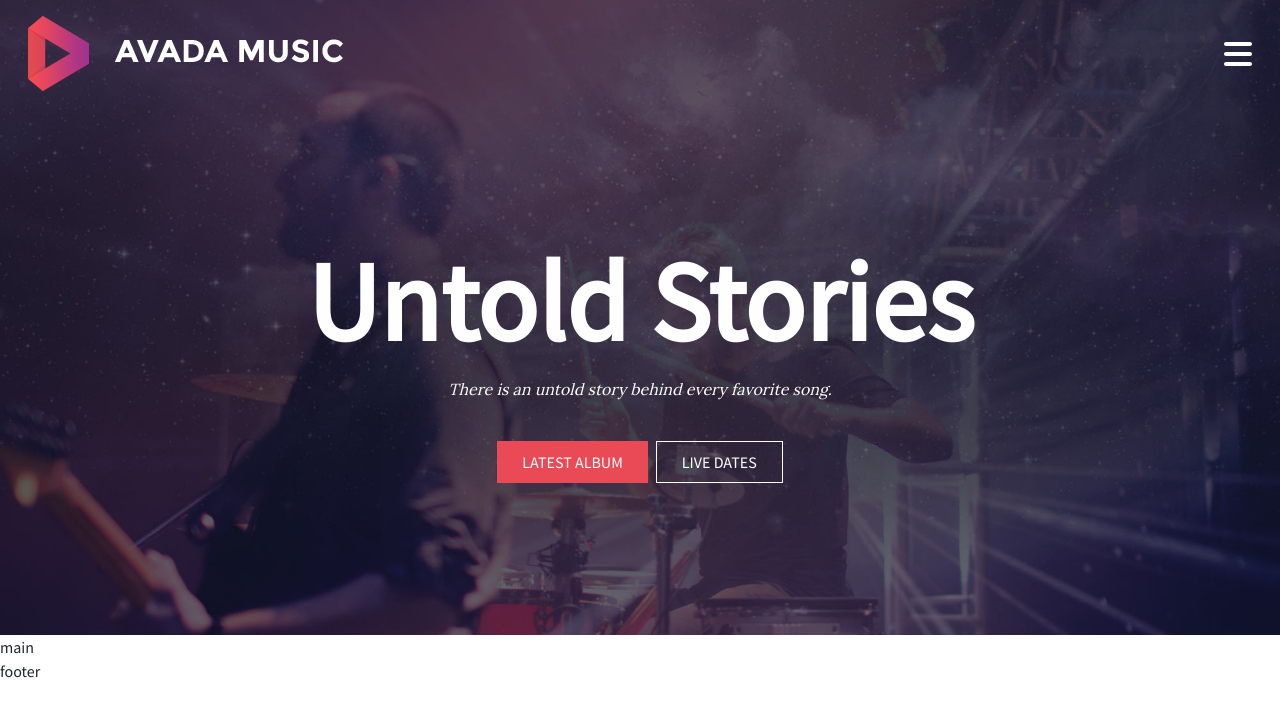
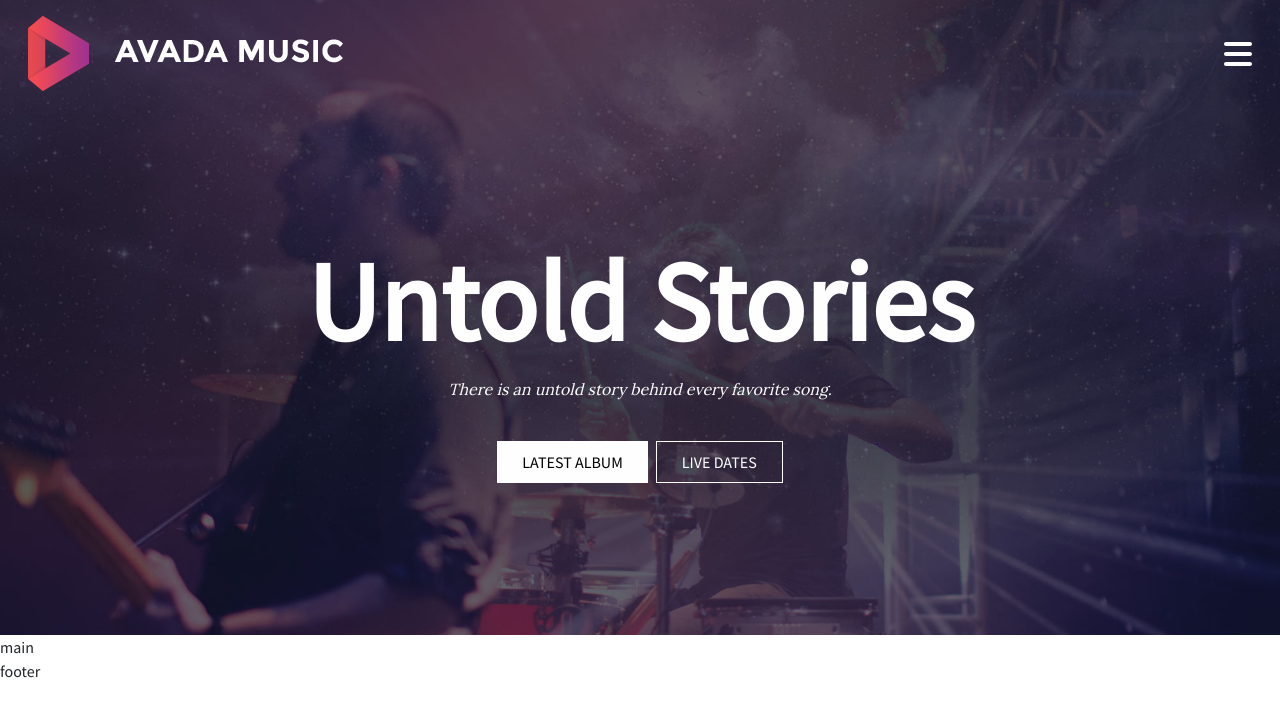
Before and after one commit to Luz42/proj-html-vuejs, a Vue app: page / in a window 1280 px wide. In both pictures the pointer is over the button "LATEST ALBUM". Shown: the top 716 px of the page. Built offline with nearby package versions, Linux system fonts and the light colour scheme.

Commit message:
Upgrade dei bottoni
Implementato il layout on HOVER

```diff
--- a/src/components/HeaderComponent.vue
+++ b/src/components/HeaderComponent.vue
@@ -56,6 +56,10 @@ export default {
         //   padding-bottom: 20% !important;
         // border-bottom: 20px solid $mandy !important;
           button{
+            &:hover{
+              background-color: $white !important;
+              color: black;
+            }
             text-transform: uppercase;
             border: $white 1px solid;
             padding: 8px 25px;
```
